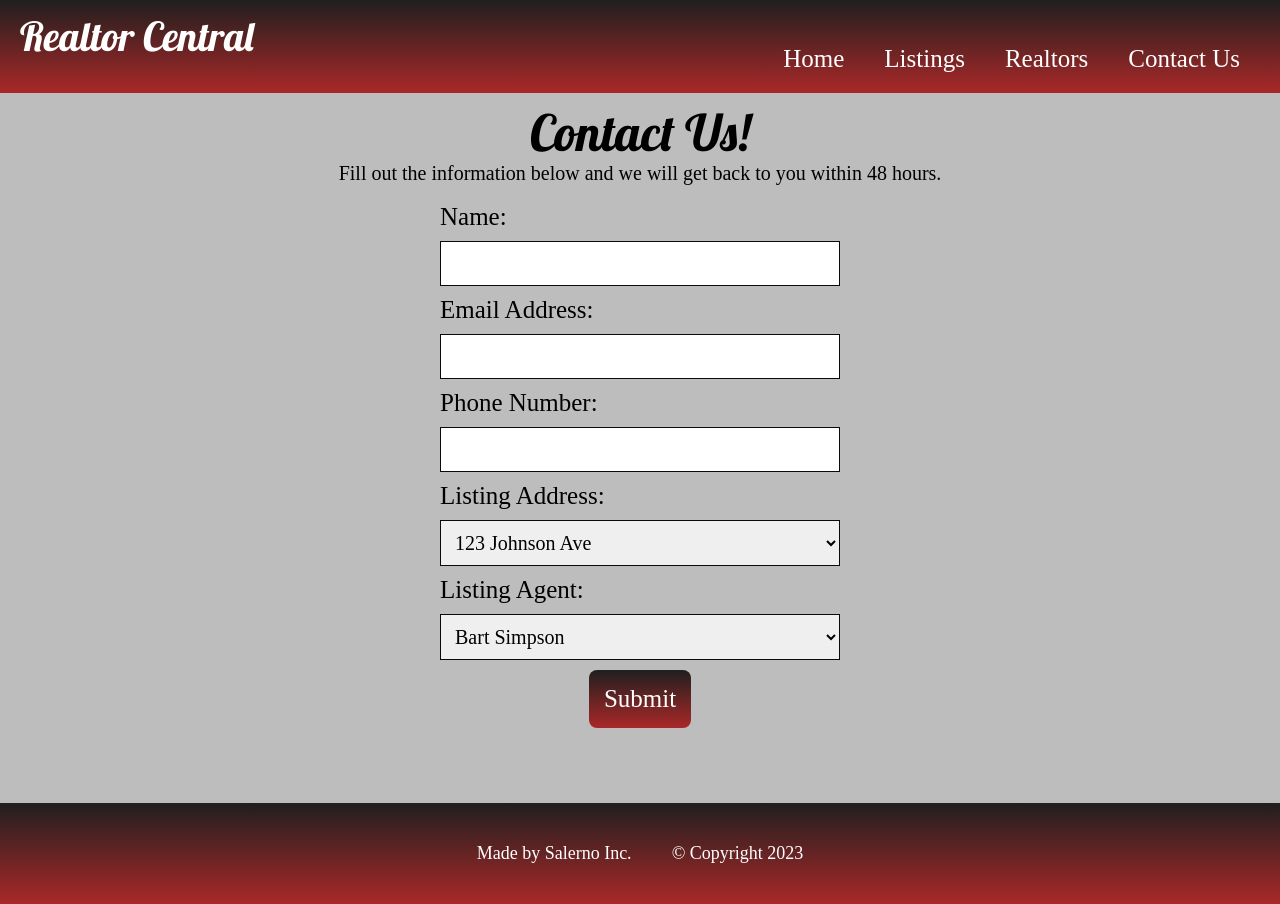
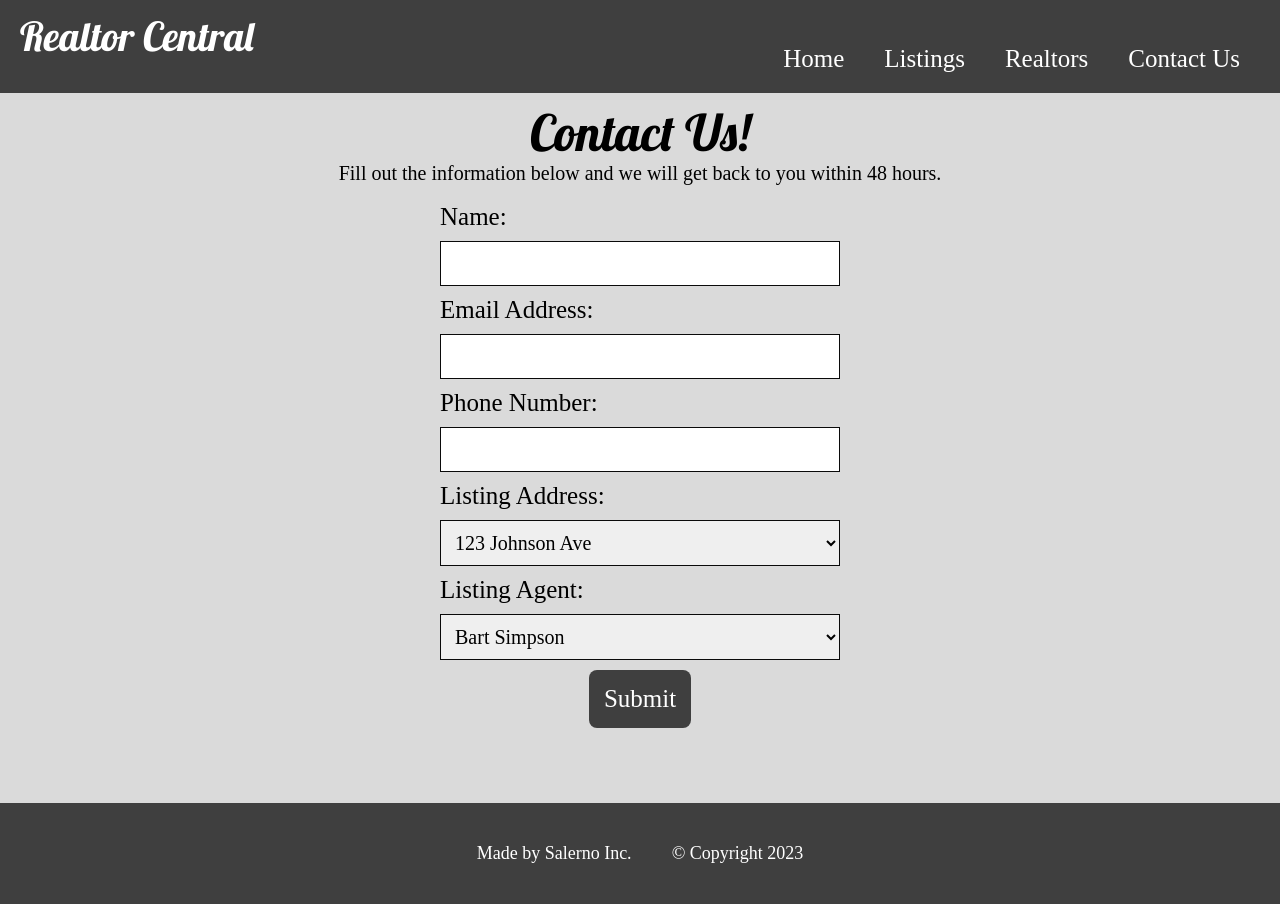
Before and after one commit to msalerno93/real-estate-app, a React (Create React App) app: page /contactus in a window 1280 px wide. Built offline with nearby package versions, Linux system fonts and the light colour scheme; a web font is replaced by a local one.

Commit message:
changed some styles

```diff
--- a/src/components/contact/contact.styles.scss
+++ b/src/components/contact/contact.styles.scss
@@ -29,7 +29,8 @@
         }
     }
     .submit-button{
-        background-image: linear-gradient(to bottom, rgb(32, 31, 31), rgb(170, 40, 40));        font-size: 25px;
+        background-color: rgb(63, 63, 63);
+        font-size: 25px;
         font-family: 'Tilt Warp', cursive;
         color: white;
         border: 0;
@@ -38,7 +39,7 @@
         cursor: pointer;
 
         &:hover{
-            color: rgb(91, 91, 108);
+            color: rgb(0, 0, 0);
         }
     }
 }
--- a/src/index.scss
+++ b/src/index.scss
@@ -1,6 +1,6 @@
 body {
   margin: 0;
-  background-color: rgb(189, 189, 189);
+  background-color: rgb(218, 218, 218);
   font-family: -apple-system, BlinkMacSystemFont, 'Segoe UI', 'Roboto', 'Oxygen',
     'Ubuntu', 'Cantarell', 'Fira Sans', 'Droid Sans', 'Helvetica Neue',
     sans-serif;
--- a/src/routes/footer/footer.styles.scss
+++ b/src/routes/footer/footer.styles.scss
@@ -1,5 +1,5 @@
 .footer-container{
-    background-image: linear-gradient(to bottom, rgb(32, 31, 31), rgb(170, 40, 40));
+    background-color: rgb(63, 63, 63);
     text-align: center;
     padding: 40px;
 
@@ -18,7 +18,7 @@
             font-family: 'Tilt Warp', cursive;
 
             &:hover{
-                color: rgb(91, 91, 108);
+                color: rgb(0, 0, 0);
             }
         }
     }
--- a/src/routes/home-showpage/home-showpage.styles.scss
+++ b/src/routes/home-showpage/home-showpage.styles.scss
@@ -3,11 +3,8 @@
   padding-left: 25px;
 
   .back-button {
-    background-image: linear-gradient(
-      to bottom,
-      rgb(32, 31, 31),
-      rgb(170, 40, 40)
-    );
+    background-color: rgb(63, 63, 63);
+    text-decoration: none;
     font-size: 18px;
     font-family: "Tilt Warp", cursive;
     color: white;
@@ -17,7 +14,7 @@
     cursor: pointer;
 
     &:hover {
-      color: rgb(91, 91, 108);
+      color: rgb(0, 0, 0);
     }
   }
 }
--- a/src/routes/navbar/navbar.styles.scss
+++ b/src/routes/navbar/navbar.styles.scss
@@ -1,5 +1,5 @@
 .nav-bar {
-    background-image: linear-gradient(to bottom, rgb(32, 31, 31), rgb(170, 40, 40));
+    background-color: rgb(63, 63, 63);
     padding: 20px;
     text-align: right;
 
@@ -11,7 +11,7 @@
         font-family: 'Tilt Warp', cursive;
 
         &:hover{
-            color: rgb(91, 91, 108);
+            color: rgb(0, 0, 0);
         }
     }
 
@@ -30,7 +30,7 @@
         color: white;
         font-family: 'Lobster', cursive;
         &:hover{
-            color: rgb(91, 91, 108);
+            color: rgb(0, 0, 0);
         }
     }
 }
```
Also changed, not shown: src/routes/homepage/homepage.component.jsx (+11 -4 lines).
